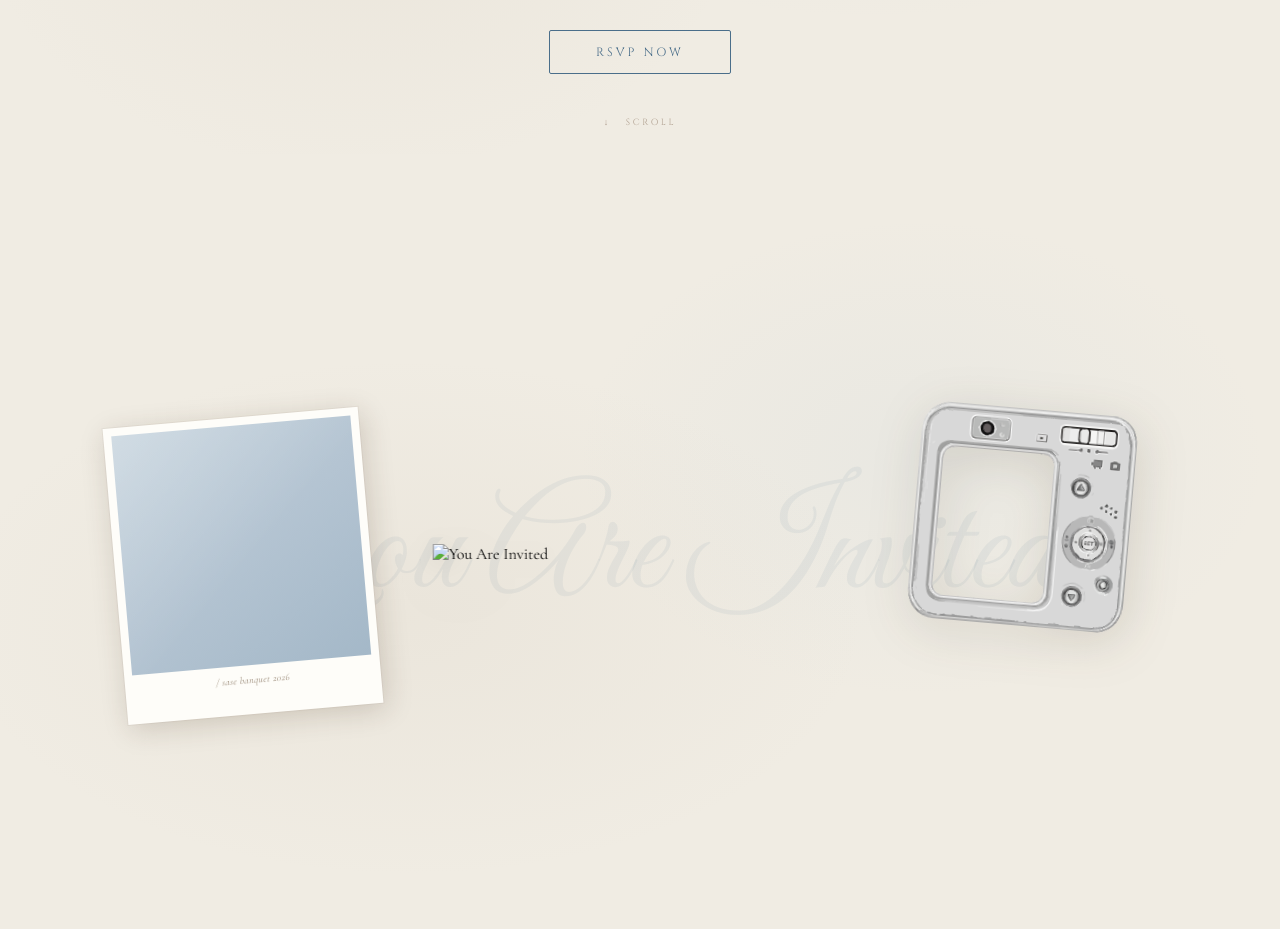
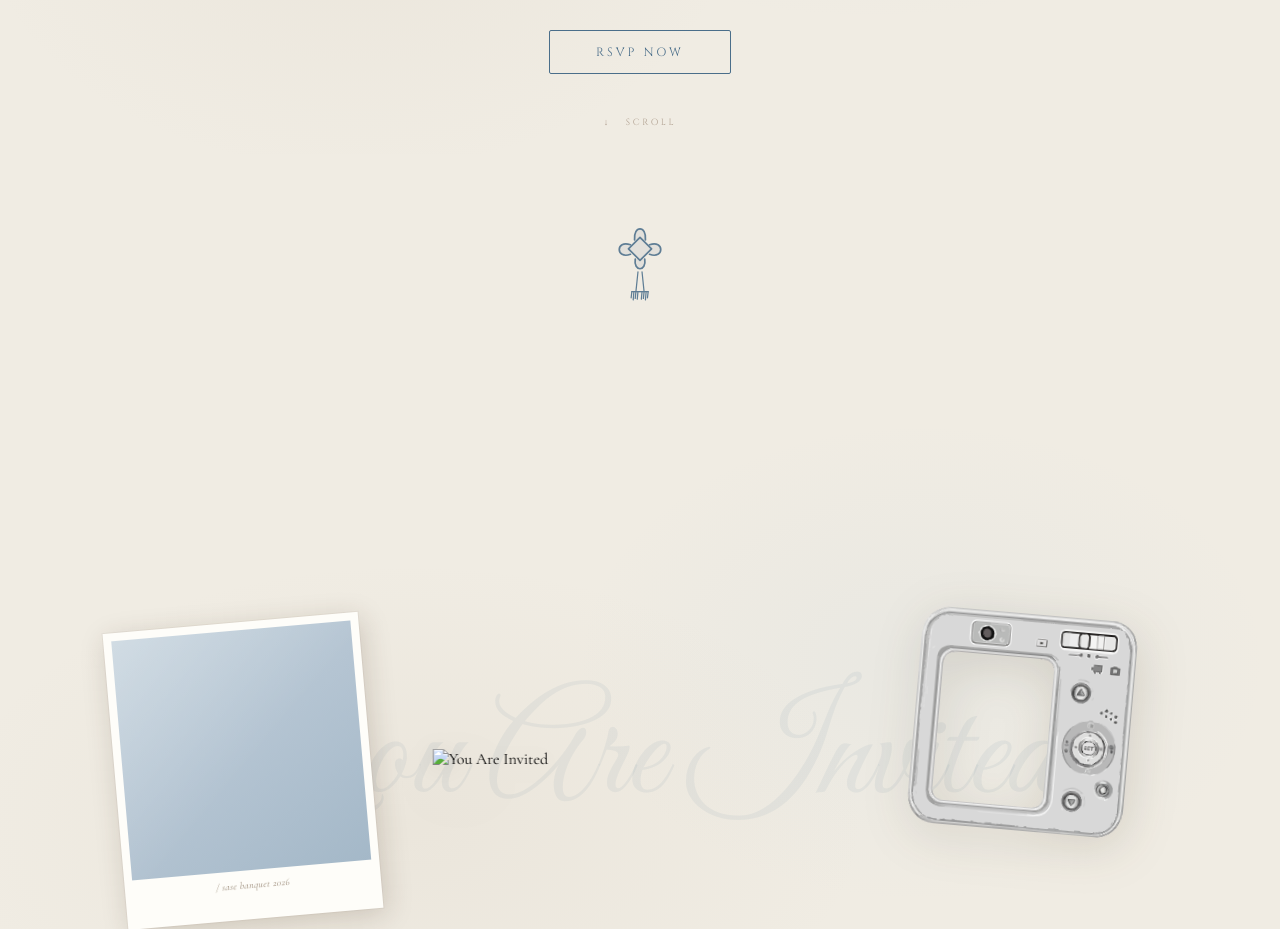
Before and after one commit to shashosama/saseWebsite, a Django app: page / in a window 1280 px wide. Shown: the part 835-1764 px from the top of the page. Before the commit the page ends 1572 px from the top, so only its background shows below. Run offline with Django 5.2, Linux system fonts and the light colour scheme.

Commit message:
Add blue decorative Chinese knot divider between hero and invited sections
https://claude.ai/code/session_019iMk4e1gavZ9TAKDspeg1v

```diff
--- a/templates/banquet/index.html
+++ b/templates/banquet/index.html
@@ -268,6 +268,22 @@
             .polaroid    { left: 5%; top: 30%; }
             .camera-wrap { right: 4%; top: 68%; }
         }
+
+        /* ═══════════════════════════
+           BLUE KNOT DIVIDER
+           ═══════════════════════════ */
+        .knot-divider {
+            display: flex;
+            justify-content: center;
+            align-items: center;
+            padding: 52px 0 44px;
+            background: #f0ece3;
+        }
+        .knot-svg {
+            width: 68px;
+            height: auto;
+            opacity: 0.88;
+        }
     </style>
 </head>
 <body>
@@ -437,6 +453,43 @@
 
 </section><!-- /#hero -->
 
+<!-- ════════════════ BLUE KNOT DIVIDER ════════════════ -->
+<div class="knot-divider" aria-hidden="true">
+    <svg class="knot-svg" viewBox="0 0 100 160" xmlns="http://www.w3.org/2000/svg">
+        <!-- Loops and central diamond knot body -->
+        <g fill="rgba(74,110,138,0.10)" stroke="#4a6e8a" stroke-width="2.5"
+           stroke-linecap="round" stroke-linejoin="round">
+            <!-- Top loop -->
+            <path d="M42,50 C40,28 60,28 58,50"/>
+            <!-- Right loop -->
+            <path d="M64,57 C86,49 86,79 64,71"/>
+            <!-- Left loop -->
+            <path d="M36,57 C14,49 14,79 36,71"/>
+            <!-- Central diamond (woven body) -->
+            <path d="M50,46 L67,63 L50,80 L33,63 Z"/>
+            <!-- Bottom oval connecting to tassels -->
+            <path d="M43,78 C40,97 60,97 57,78"/>
+        </g>
+        <!-- Tassel cords -->
+        <g stroke="#4a6e8a" stroke-width="1.8" stroke-linecap="round" fill="none">
+            <line x1="47" y1="97" x2="44" y2="126"/>
+            <line x1="53" y1="97" x2="56" y2="126"/>
+            <!-- Tassel crossbar -->
+            <line x1="38" y1="126" x2="50" y2="126"/>
+            <line x1="50" y1="126" x2="62" y2="126"/>
+            <!-- Tassel fringe -->
+            <line x1="38" y1="126" x2="37" y2="135"/>
+            <line x1="41" y1="126" x2="40" y2="138"/>
+            <line x1="44" y1="126" x2="43" y2="136"/>
+            <line x1="47" y1="126" x2="46" y2="137"/>
+            <line x1="53" y1="126" x2="52" y2="137"/>
+            <line x1="56" y1="126" x2="55" y2="136"/>
+            <line x1="59" y1="126" x2="58" y2="138"/>
+            <line x1="62" y1="126" x2="61" y2="135"/>
+        </g>
+    </svg>
+</div>
+
 <!-- ═══════════════════════════════════════════════════════
      INVITED SECTION
      ═══════════════════════════════════════════════════════ -->
```
